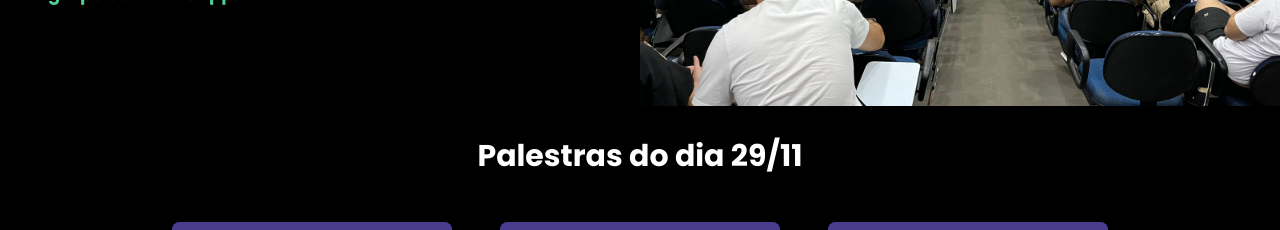
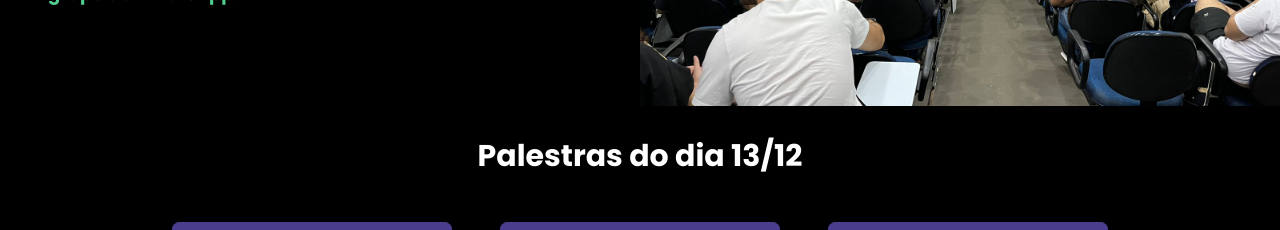
Before and after one commit to Coding-Ferpa/Coding-Ferpa.github.io, a Next.js app: page / in a window 1280 px wide. Shown: the part 1880-2110 px from the top of the page. Built offline with nearby package versions, Linux system fonts and the light colour scheme.

Commit message:
fix: event date

```diff
--- a/src/app/components/Talk.tsx
+++ b/src/app/components/Talk.tsx
@@ -16,7 +16,7 @@ export default function Talk() {
   return (
     <section id="talk" className="bg-black text-white py-8">
       <div className="text-center mb-8">
-        <h1 className="text-3xl font-bold">Palestras do dia 29/11</h1>
+        <h1 className="text-3xl font-bold">Palestras do dia 13/12</h1>
       </div>
       <div className=" mx-auto px-4">
         <div className="flex flex-wrap justify-center gap-4">
```
